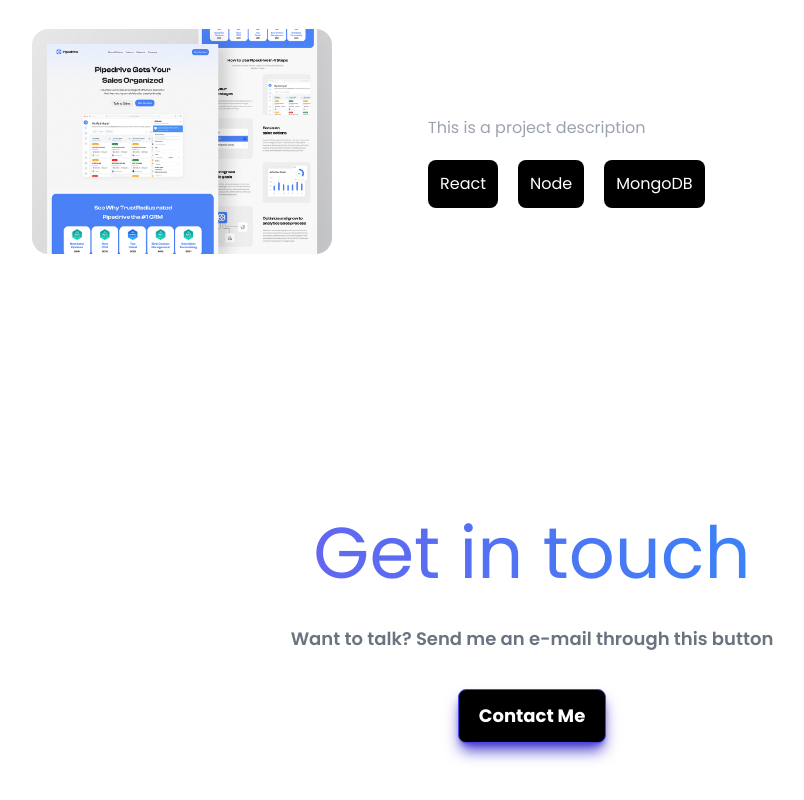
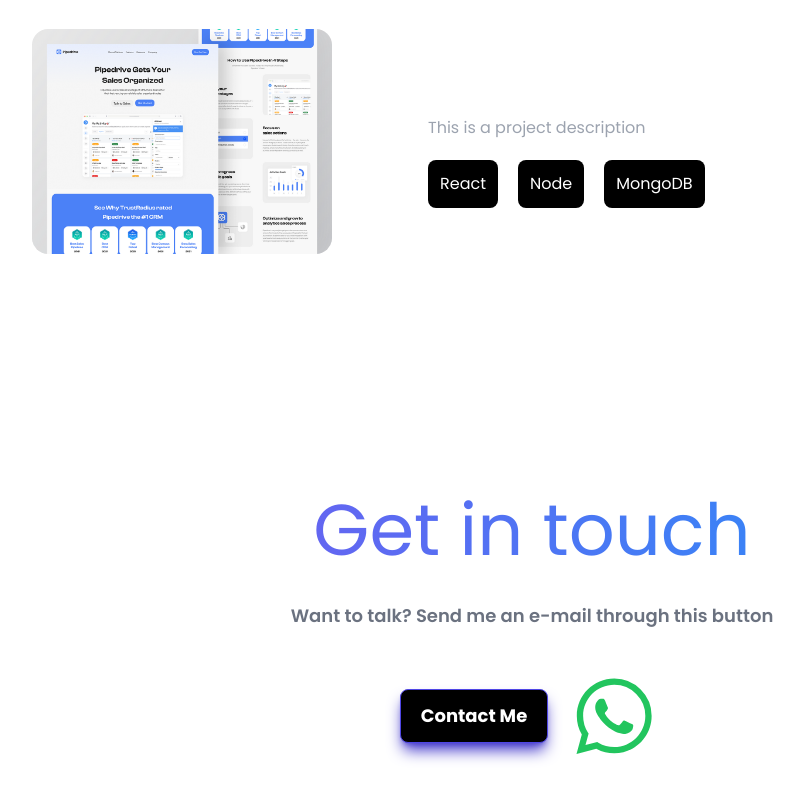
Before and after one commit to HSLPines/HSLPines, a React (Vite) app: page / in a window 1280 px wide. Shown: the part 3061-3861 px from the top of the page, without its empty margins (108-912 px from the left). Built offline with nearby package versions, Linux system fonts and the light colour scheme.

Commit message:
contact and logo

```diff
--- a/index.html
+++ b/index.html
@@ -2,7 +2,7 @@
 <html lang="en">
   <head>
     <meta charset="UTF-8" />
-    <link rel="icon" type="image/svg+xml" href="/vite.svg" />
+    <link rel="icon" type="image/svg+xml" href="/public/logo.png" />
     <meta name="viewport" content="width=device-width, initial-scale=1.0" />
     <title>Henrique Lecce</title>
     <link rel="preconnect" href="https://fonts.googleapis.com">
--- a/src/components/Contact.jsx
+++ b/src/components/Contact.jsx
@@ -1,23 +1,36 @@
+import { BiLogoWhatsapp } from "react-icons/bi";
 
 const Contact = () => {
   return (
-    <div id= "contact" className="flex min-h-[70vh] min-w-full items-center justify-center">
-
+    <div id="contact" className="flex min-h-[70vh] min-w-full items-center justify-center">
       <div className="flex flex-col items-center justify-center gap-3 space-y-6 p-14">
-
         <h1 className="text-center text-5xl md:text-7xl">
           <span className="bg-gradient-to-r from-indigo-500 to-blue-500 bg-clip-text text-transparent">Get in touch</span>
         </h1>
 
-        <p className="text-center text-lg font-semibold text-gray-500">Want to talk? Send me an e-mail through this button</p>
+        <p className="text-center text-lg font-semibold text-gray-500">
+          Want to talk? Send me an e-mail through this button
+        </p>
 
-        <a href="mailto:hlecce.contato@gmail.com" className="text-nonwrap rounded-lg border border-indigo-600 bg-black px-5 py-3 text-lg font-bold text-white
-        shadow-lg shadow-indigo-700 transition-all duration-300 hover:-translate-y-2 hover:shadow-xl hover:shadow-indigo-600">Contact Me</a>
+        <div className="flex items-center gap-4">
+          <a
+            href="mailto:hlecce.contato@gmail.com"
+            className="text-nonwrap rounded-lg border border-indigo-600 bg-black px-5 py-3 text-lg font-bold text-white shadow-lg shadow-indigo-700 transition-all duration-300 hover:-translate-y-2 hover:shadow-xl hover:shadow-indigo-600"
+          >
+            Contact Me
+          </a>
+          <a
+            href="https://wa.me/5519991572548?text=Hello%2C%20I%20would%20like%20to%20get%20in%20touch%21"
+            target="_blank"
+            rel="noopener noreferrer"
+            className="cursor-pointer"
+          >
+            <BiLogoWhatsapp className='text-[60px] text-green-500 transition-all duration-300 hover:translate-y-5 sm:text-[80px] md:text-[100px]' />
+          </a>
+        </div>
+      </div>
+    </div>
+  );
+};
 
-      </div>
-
-    </div>
-  )
-}
-
-export default Contact
+export default Contact;
```
